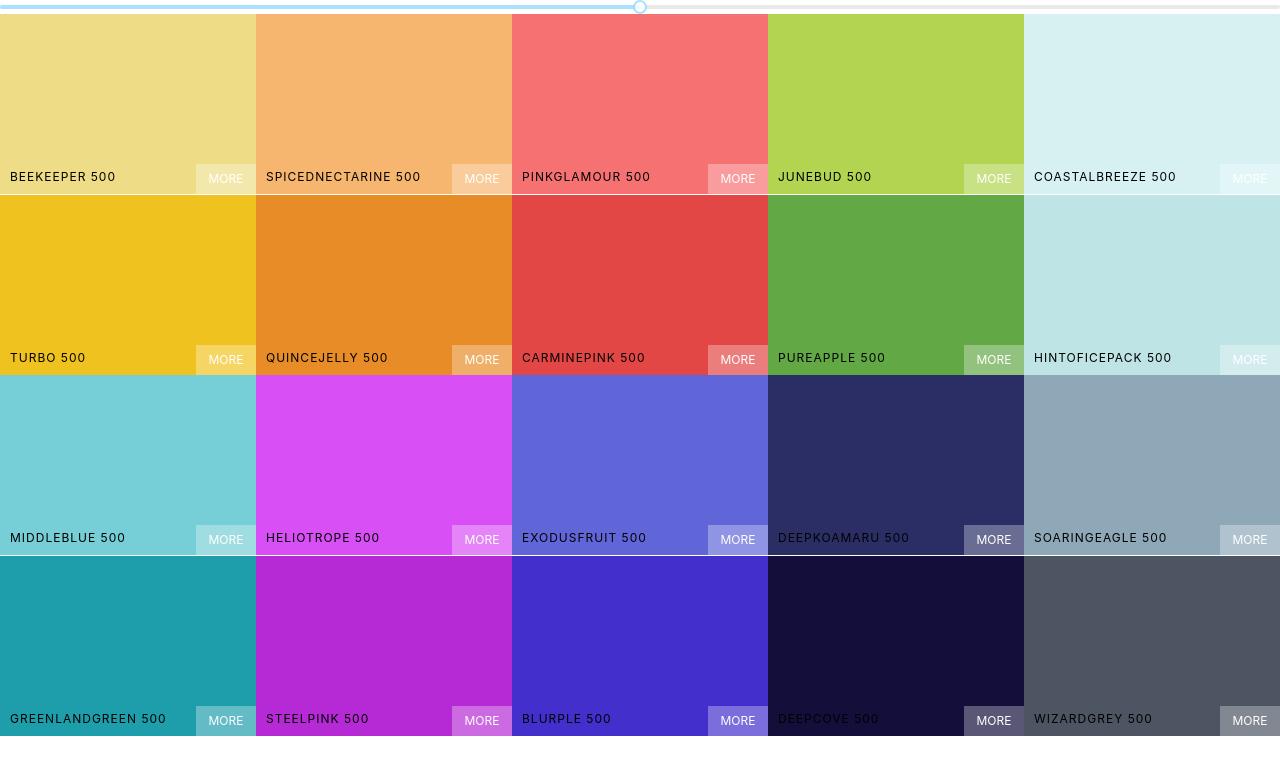
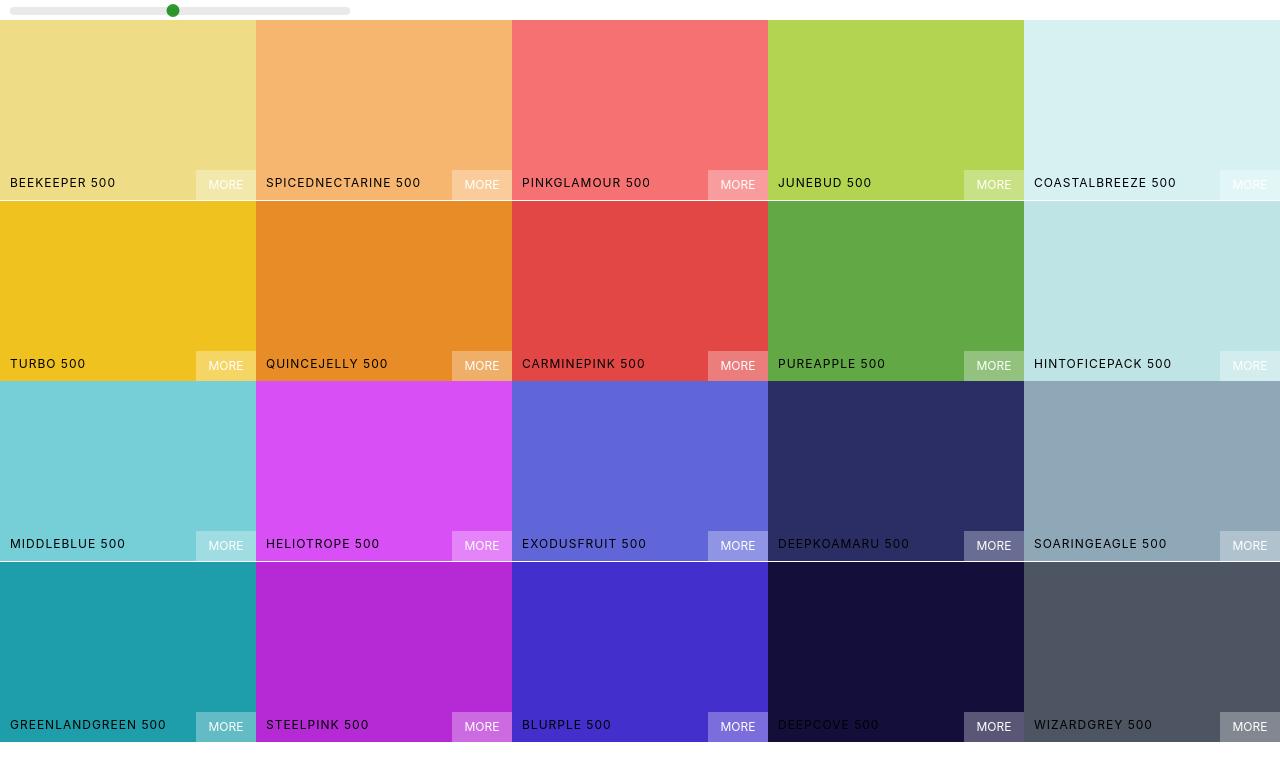
Before and after one commit to deepak-mane/colors-app, a React (Create React App) app: page / in a window 1280 px wide. Shown: the top 780 px of the page. Built offline with nearby package versions, Linux system fonts and the light colour scheme.

Commit message:
Add finished styled color slider

```diff
--- a/src/Palatte.js
+++ b/src/Palatte.js
@@ -24,6 +24,7 @@
     ))
     return (
       <div className='Palatte'>
+        <div className='slider'>
           <Slider
             defaultValue={this.state.level}
             min={100}
@@ -31,6 +32,7 @@
             step={100}
             onAfterChange={this.changeLevel}
           />
+        </div>
 
         {/*Navbar goes here */}
         <div className='Palette-colors'>
--- a/src/Palette.css
+++ b/src/Palette.css
@@ -5,3 +5,30 @@
 .Palette-colors {
   height: 90%;
 }
+
+.slider {
+  width: 340px;
+  margin: 0 10px;
+  display: inline-block;
+}
+
+.rc-slider-rail {
+  height: 8px;
+}
+
+.rc-slider-track {
+  background-color: transparent;
+}
+.rc-slider-handle,
+.rc-slider-handle:hover,
+.rc-slider-handle:focus,
+.rc-slider-handle:active {
+  background-color: green;
+  outline: none;
+  border: 2px solid green;
+  box-shadow: none;
+  width: 13px;
+  height: 13px;
+  margin-left: -7px;
+  margin-top: -3px;
+}
```
Lines whose indentation alone changed are shown as unchanged.
